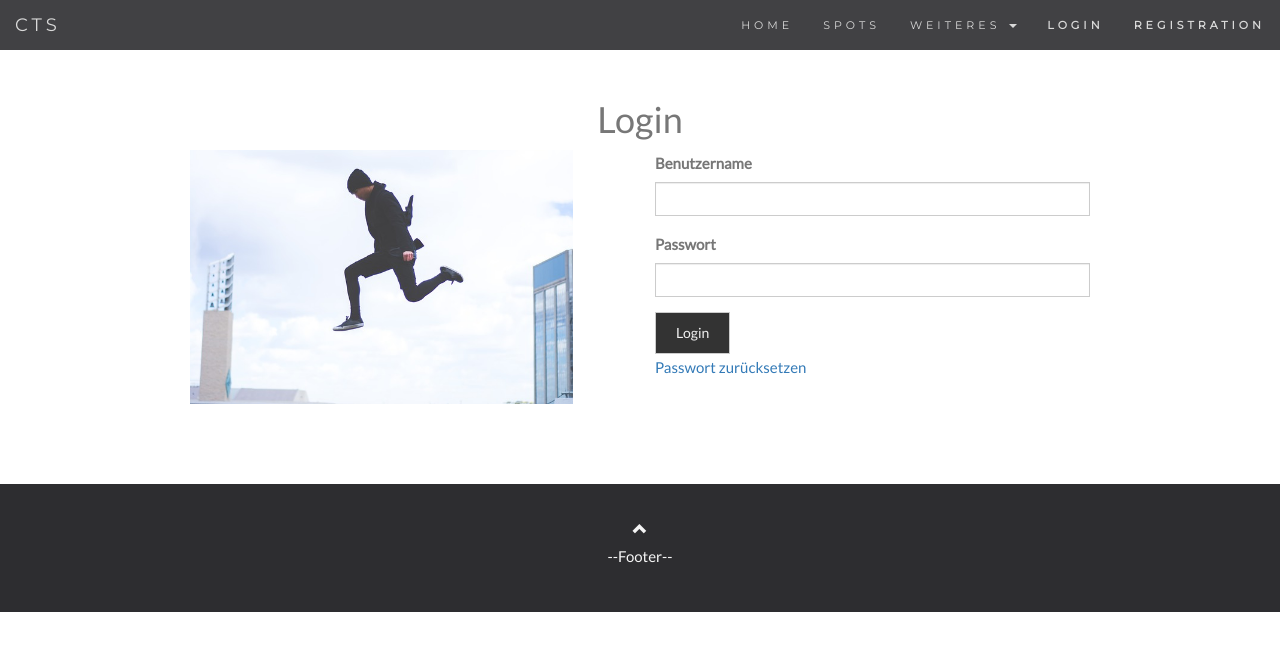
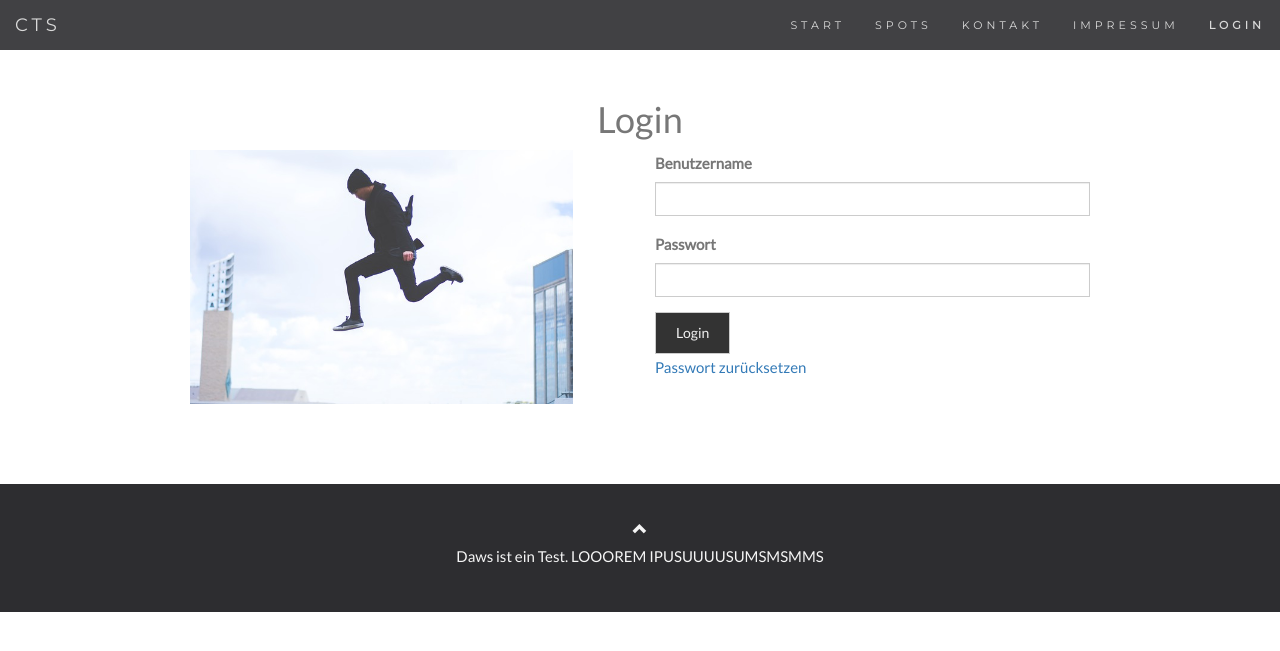
Before and after one commit to MarcZeger/db-webprojekt, a Django app: page /login-fehler/ in a window 1280 px wide. Shown: the top 651 px of the page. Run offline with Django 3.2, Linux system fonts and the light colour scheme; some libraries are stand-ins or nearby versions.

Commit message:
Navigation

```diff
--- a/ctsapp/templates/ctsapp/main.html
+++ b/ctsapp/templates/ctsapp/main.html
@@ -27,24 +27,23 @@
     </div>
     <div class="collapse navbar-collapse" id="myNavbar">
       <ul class="nav navbar-nav navbar-right">
-        <li><a href="/">HOME</a></li>
+        <li><a href="/">START</a></li>
         <li><a href="/show">SPOTS</a></li>
+        <li><a href="/kontakt">KONTAKT</a></li>
+        <li><a href="/impressum">IMPRESSUM</a></li>
+
+          {% if user.is_authenticated %}
         <li class="dropdown">
-          <a class="dropdown-toggle" data-toggle="dropdown" href="#">WEITERES
+          <a class="dropdown-toggle" data-toggle="dropdown" href="#">{{user.first_name}}
           <span class="caret"></span></a>
           <ul class="dropdown-menu">
-            <li><a href="/kontakt">KONTAKT</a></li>
-            <li><a href="/impressum">IMPRESSUM</a></li>
+            <li><a href="/profil">PROFIL</a></li>
+            <li><a href="/team">TEAM</a></li>
+            <li><a href="/logged_out">LOGOUT</a></li>
           </ul>
         </li>
-          {% if user.is_authenticated %}
-        <li><a href="/logout">PROFIL</a></li>
-        <li><a href="/logout">TEAM</a></li>
-        <li><a href="/logout"><strong>LOGOUT</strong></a></li>
-
           {% else %}
         <li><a href="/login"><strong>LOGIN</strong></a></li>
-        <li><a href="/registration"><strong>REGISTRATION</strong></a></li>
           {% endif %}
       </ul>
     </div>
@@ -58,7 +57,7 @@
   <a class="up-arrow" href="#myPage" data-toggle="tooltip" title="TO TOP">
     <span class="glyphicon glyphicon-chevron-up"></span>
   </a>
-  <p>--Footer--</p>
+  <p>Daws ist ein Test. LOOOREM IPUSUUUUSUMSMSMMS</p>
 </footer>
 {% block script %}{% endblock %}
 <script>
```
